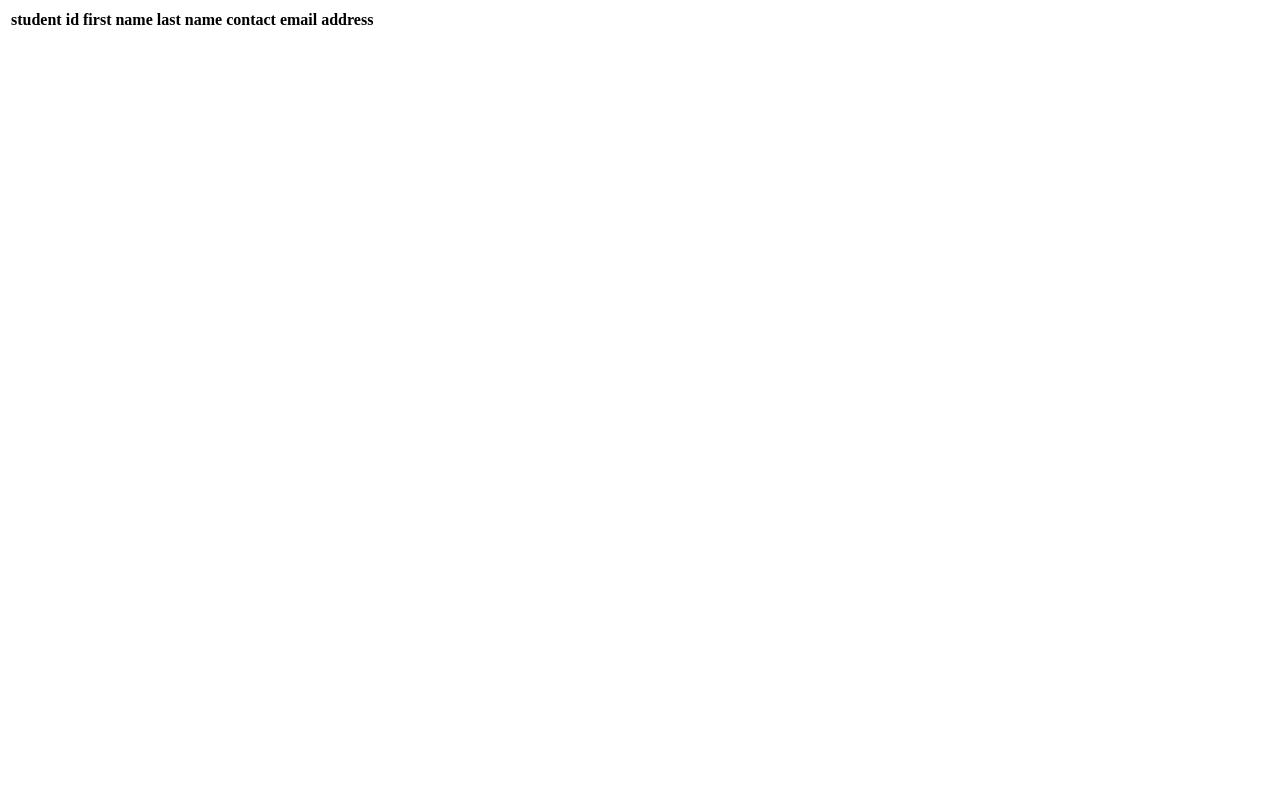
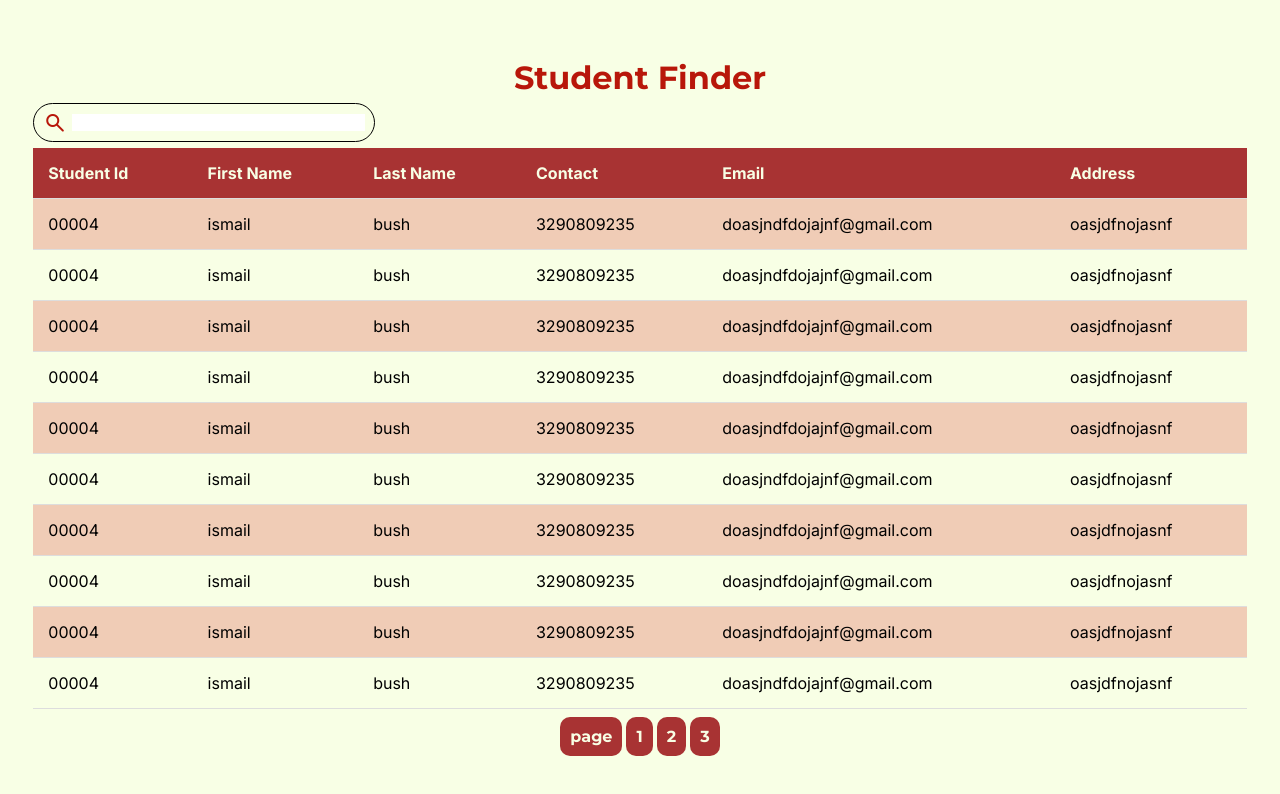
Before and after one commit to basicbasiq/sms, a plain HTML site: page ui/pages/student-table/index.html in a window 1280 px wide. Drawn offline with nearby package versions, Linux system fonts and the light colour scheme.

Commit message:
Co-authored-by: nazwaan <nazwaan@users.noreply.github.com>

```diff
--- a/ui/pages/student-table/index.html
+++ b/ui/pages/student-table/index.html
@@ -4,11 +4,20 @@
         <meta charset="UTF-8">
         <meta name="viewport" content="width=device-width, initial-scale=1.0">
         <title>Document</title>
+        <link rel="stylesheet" href="styles.css">
     </head>
 
     <body>
+        <div class="table-container">
+            <h1>student finder</h1>
+
+            <div class="search-field">
+                <span class="material-symbols-rounded">search</span>
+                <input type="text">
+            </div>
+
             <table>
-            <tr>
+                <tr class="table-headers">
                     <th>student id</th>
                     <th>first name</th>
                     <th>last name</th>
@@ -16,6 +25,94 @@
                     <th>email</th>
                     <th>address</th>
                 </tr>
+                <tr>
+                    <td>00004</td>
+                    <td>ismail</td>
+                    <td>bush</td>
+                    <td>3290809235</td>
+                    <td>doasjndfdojajnf@gmail.com</td>
+                    <td>oasjdfnojasnf</td>
+                </tr>
+                <tr>
+                    <td>00004</td>
+                    <td>ismail</td>
+                    <td>bush</td>
+                    <td>3290809235</td>
+                    <td>doasjndfdojajnf@gmail.com</td>
+                    <td>oasjdfnojasnf</td>
+                </tr>
+                <tr>
+                    <td>00004</td>
+                    <td>ismail</td>
+                    <td>bush</td>
+                    <td>3290809235</td>
+                    <td>doasjndfdojajnf@gmail.com</td>
+                    <td>oasjdfnojasnf</td>
+                </tr>
+                <tr>
+                    <td>00004</td>
+                    <td>ismail</td>
+                    <td>bush</td>
+                    <td>3290809235</td>
+                    <td>doasjndfdojajnf@gmail.com</td>
+                    <td>oasjdfnojasnf</td>
+                </tr>
+                <tr>
+                    <td>00004</td>
+                    <td>ismail</td>
+                    <td>bush</td>
+                    <td>3290809235</td>
+                    <td>doasjndfdojajnf@gmail.com</td>
+                    <td>oasjdfnojasnf</td>
+                </tr>
+                <tr>
+                    <td>00004</td>
+                    <td>ismail</td>
+                    <td>bush</td>
+                    <td>3290809235</td>
+                    <td>doasjndfdojajnf@gmail.com</td>
+                    <td>oasjdfnojasnf</td>
+                </tr>
+                <tr>
+                    <td>00004</td>
+                    <td>ismail</td>
+                    <td>bush</td>
+                    <td>3290809235</td>
+                    <td>doasjndfdojajnf@gmail.com</td>
+                    <td>oasjdfnojasnf</td>
+                </tr>
+                <tr>
+                    <td>00004</td>
+                    <td>ismail</td>
+                    <td>bush</td>
+                    <td>3290809235</td>
+                    <td>doasjndfdojajnf@gmail.com</td>
+                    <td>oasjdfnojasnf</td>
+                </tr>
+                <tr>
+                    <td>00004</td>
+                    <td>ismail</td>
+                    <td>bush</td>
+                    <td>3290809235</td>
+                    <td>doasjndfdojajnf@gmail.com</td>
+                    <td>oasjdfnojasnf</td>
+                </tr>
+                <tr>
+                    <td>00004</td>
+                    <td>ismail</td>
+                    <td>bush</td>
+                    <td>3290809235</td>
+                    <td>doasjndfdojajnf@gmail.com</td>
+                    <td>oasjdfnojasnf</td>
+                </tr>
             </table>
+
+            <div class="page-nav">
+                <p>page</p>
+                <p>1</p>
+                <p>2</p>
+                <p>3</p>
+            </div>
+        </div>
     </body>
 </html>
--- /dev/null
+++ b/ui/pages/student-table/styles.css
@@ -0,0 +1,90 @@
+@import url('https://fonts.googleapis.com/css2?family=Montserrat:ital,wght@0,100..900;1,100..900&display=swap');
+@import url('https://fonts.googleapis.com/css2?family=Inter:wght@100..900&display=swap');
+@import url("https://fonts.googleapis.com/css2?family=Material+Symbols+Rounded:opsz,wght,FILL,GRAD@20..48,100..700,0..1,-50..200");
+
+body {
+  display: flex;
+  align-items: center;
+  justify-content: center;
+  height: 100vh;
+  font-family: "Montserrat", sans-serif;
+  background: #F8FFE5;
+}
+
+table {
+  font-family: arial, sans-serif;
+  border-collapse: collapse;
+  width: 100%;
+}
+
+td, th {
+  border-bottom: 1px solid #dddddd;
+  text-align: left;
+  padding: 15px;
+  font-family: "Inter", sans-serif;
+}
+
+.table-headers {
+   color: #F8FFE5;
+   text-transform: capitalize;
+   background-color: #A83333;
+}
+
+tr:nth-child(even) {
+  background-color: #f0ccb6;
+}
+
+.table-container {
+  display: flex;
+  flex-direction: column;
+  justify-content: space-between;
+  align-items: center;
+
+  width: 96%;
+  height: 700px;
+}
+
+.page-nav {
+  display: flex;
+}
+
+.page-nav p {
+  padding: 10px;
+  /* border: solid black 1px; */
+  margin: 2px;
+  border-radius: 10px;
+  font-weight: 700;
+  color: #F8FFE5;
+  background-color: #A83333;
+}
+
+.table-container h1 {
+  color: #B8170A;
+  text-transform: capitalize;
+  margin: 0;
+}
+
+.search-field {
+  align-self: flex-start;
+  display: flex;
+  align-items: center;
+  justify-content: center;
+  background-color: none;
+  border-radius: 100px;
+  overflow: hidden;
+  border: solid 1px;
+  height: 37px;
+  width: 340px;
+}
+
+.search-field span {
+  color: #B8170A;
+}
+
+.search-field input {
+  width: 85%;
+  outline: none;
+  border: none;
+  margin-left: 5px;
+  background-color: none;
+}
```
Also changed, not shown: ui/pages/student-table/style.css (deleted). Lines whose indentation alone changed are shown as unchanged.
